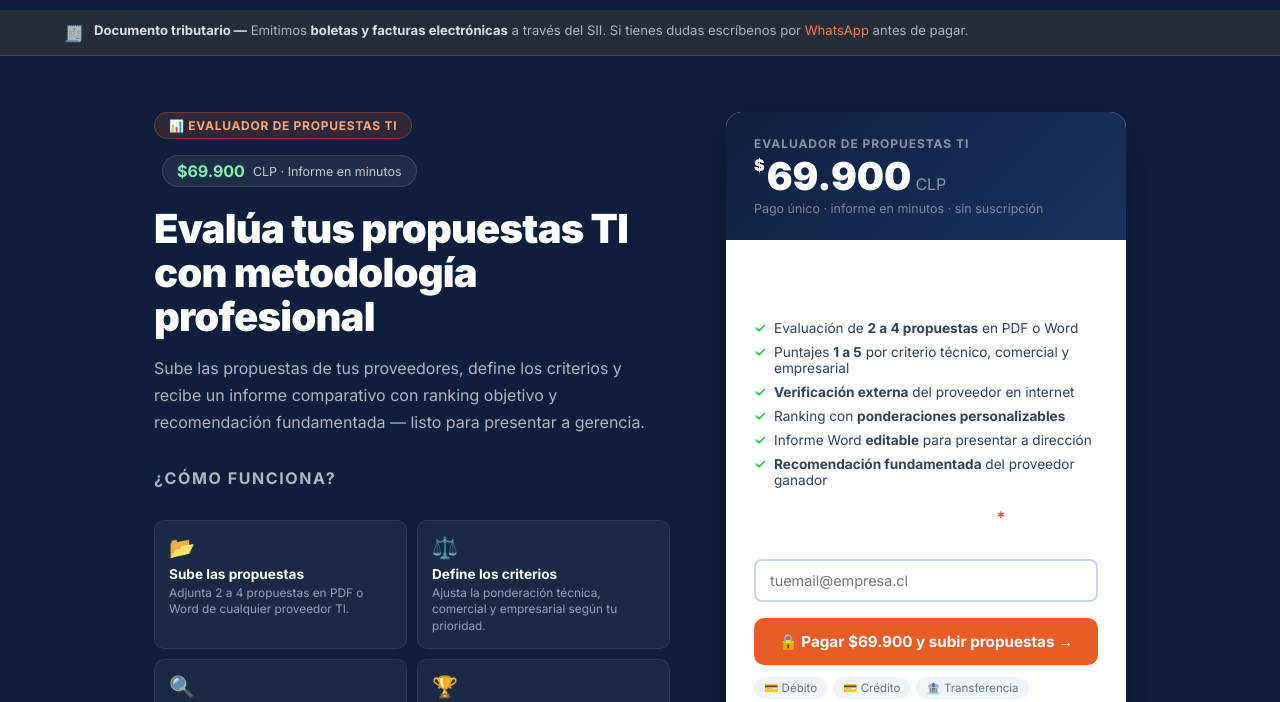
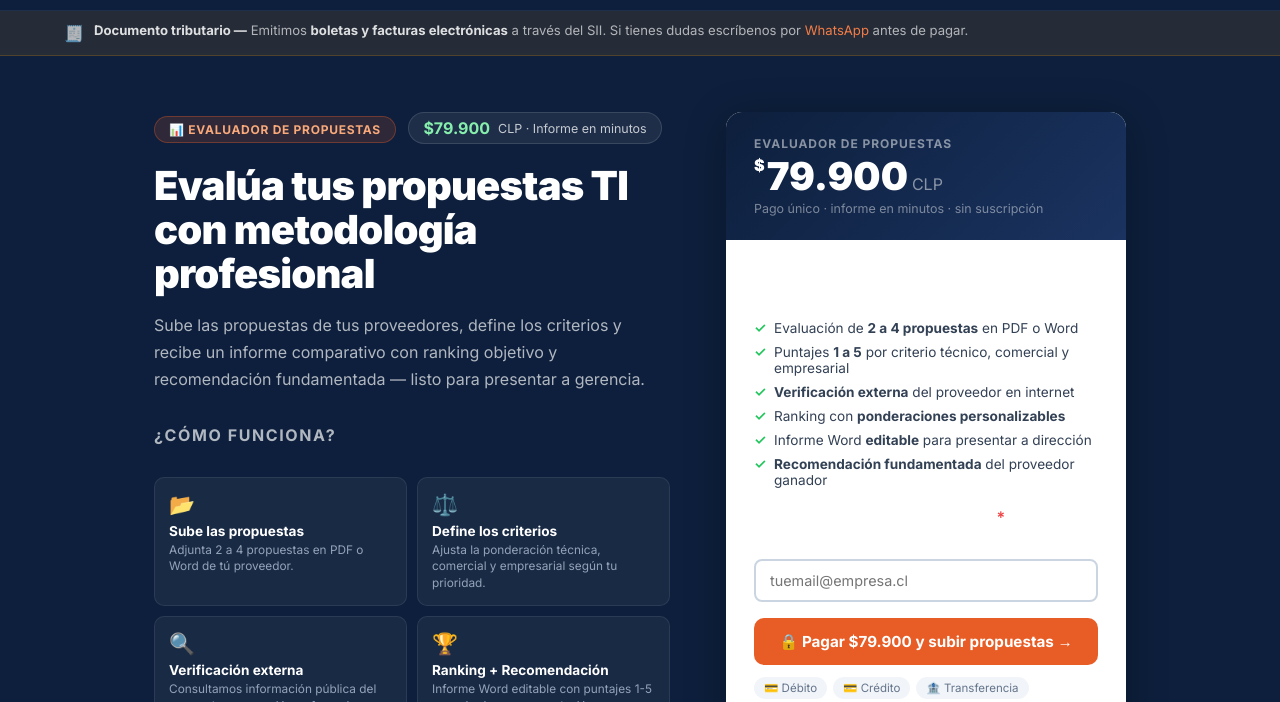
Before and after one commit to bgalvezchile/vciso-web, a website: page vciso_evaluador_checkout.html in a window 1280 px wide. Shown: the part 53-755 px from the top of the page. Drawn offline with Linux system fonts and the light colour scheme.

Commit message:
Update vciso_evaluador_checkout.html

```diff
--- a/vciso_evaluador_checkout.html
+++ b/vciso_evaluador_checkout.html
@@ -3,12 +3,12 @@
 <head>
   <meta charset="UTF-8"/>
   <meta name="viewport" content="width=device-width, initial-scale=1.0"/>
-  <title>Evaluador de Propuestas TI — $69.900 CLP | vCISO.cl</title>
-  <meta name="description" content="Evalúa y compara propuestas de proveedores TI con metodología profesional. Informe comparativo con ranking y recomendación en minutos."/>
+  <title>Evaluador de Propuestas — $79.900 CLP | vCISO.cl</title>
+  <meta name="description" content="Evalúa y compara propuestas de proveedores con metodología profesional. Informe comparativo con ranking y recomendación en minutos."/>
   <meta name="robots" content="index, follow"/>
   <link rel="canonical" href="https://www.vciso.cl/evaluador-propuestas-checkout"/>
-  <meta property="og:title" content="Evaluador de Propuestas TI — $69.900 CLP | vCISO.cl"/>
-  <meta property="og:description" content="Evalúa y compara propuestas de proveedores TI con metodología profesional. Informe comparativo con ranking y recomendación en minutos."/>
+  <meta property="og:title" content="Evaluador de Propuestas — $79.900 CLP | vCISO.cl"/>
+  <meta property="og:description" content="Evalúa y compara propuestas de proveedores con metodología profesional. Informe comparativo con ranking y recomendación en minutos."/>
   <meta property="og:url" content="https://www.vciso.cl/evaluador-propuestas-checkout"/>
   <link rel="preconnect" href="https://fonts.googleapis.com"/>
   <link href="https://fonts.googleapis.com/css2?family=Inter:wght@300;400;500;600;700;800;900&display=swap" rel="stylesheet"/>
@@ -130,8 +130,8 @@
   <!-- IZQUIERDA -->
   <div>
     <div>
-      <span class="hero-badge">📊 Evaluador de Propuestas TI</span>
-      <span class="hero-price"><strong>$69.900</strong> CLP · Informe en minutos</span>
+      <span class="hero-badge">📊 Evaluador de Propuestas</span>
+      <span class="hero-price"><strong>$79.900</strong> CLP · Informe en minutos</span>
     </div>
     <h1>Evalúa tus propuestas TI con metodología profesional</h1>
     <p>Sube las propuestas de tus proveedores, define los criterios y recibe un informe comparativo con ranking objetivo y recomendación fundamentada — listo para presentar a gerencia.</p>
@@ -141,7 +141,7 @@
       <div class="feature-card">
         <div class="icon">📂</div>
         <div class="name">Sube las propuestas</div>
-        <div class="desc">Adjunta 2 a 4 propuestas en PDF o Word de cualquier proveedor TI.</div>
+        <div class="desc">Adjunta 2 a 4 propuestas en PDF o Word de tú proveedor.</div>
       </div>
       <div class="feature-card">
         <div class="icon">⚖️</div>
@@ -180,8 +180,8 @@
   <div>
     <div class="pay-card">
       <div class="pay-card-header">
-        <div class="product">Evaluador de Propuestas TI</div>
-        <div class="price"><sup>$</sup>69.900<span>CLP</span></div>
+        <div class="product">Evaluador de Propuestas</div>
+        <div class="price"><sup>$</sup>79.900<span>CLP</span></div>
         <div class="subtitle">Pago único · informe en minutos · sin suscripción</div>
       </div>
       <div class="pay-card-body">
@@ -197,7 +197,7 @@
         <input type="email" id="emailInput" class="email-input" placeholder="tuemail@empresa.cl"/>
 
         <button class="pay-btn" id="payBtn" onclick="initPayment()">
-          <span id="payBtnText">🔒 Pagar $69.900 y subir propuestas →</span>
+          <span id="payBtnText">🔒 Pagar $79.900 y subir propuestas →</span>
         </button>
 
         <div class="pay-methods">
@@ -264,8 +264,8 @@
 </footer>
 
 <script>
-const AMOUNT       = 69900;
-const SUBJECT      = 'Evaluador de Propuestas TI — vCISO.cl';
+const AMOUNT       = 79900;
+const SUBJECT      = 'Evaluador de Propuestas — vCISO.cl';
 const ORDER_PREFIX = 'EVAL';
 const PRODUCT      = 'evaluador';
 
@@ -303,7 +303,7 @@ async function initPayment() {
       throw new Error(data.error || 'Error al crear el pago');
     }
   } catch (err) {
-    btnText.innerHTML = '🔒 Pagar $69.900 y subir propuestas →';
+    btnText.innerHTML = '🔒 Pagar $79.900 y subir propuestas →';
     document.getElementById('payBtn').disabled = false;
     alert('Error al conectar con el sistema de pago. Inténtalo de nuevo o escríbenos por WhatsApp.');
     console.error(err);
```
